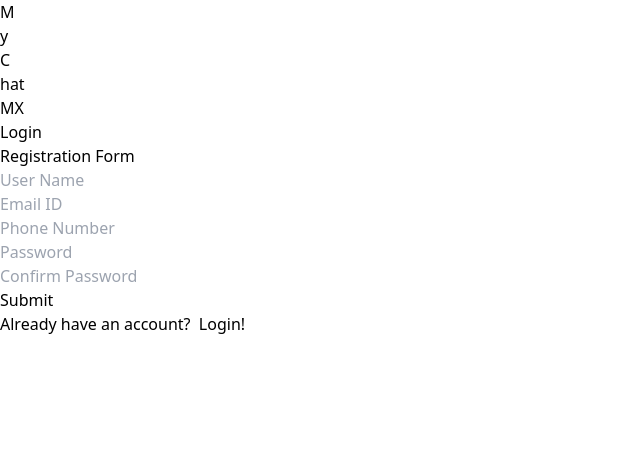
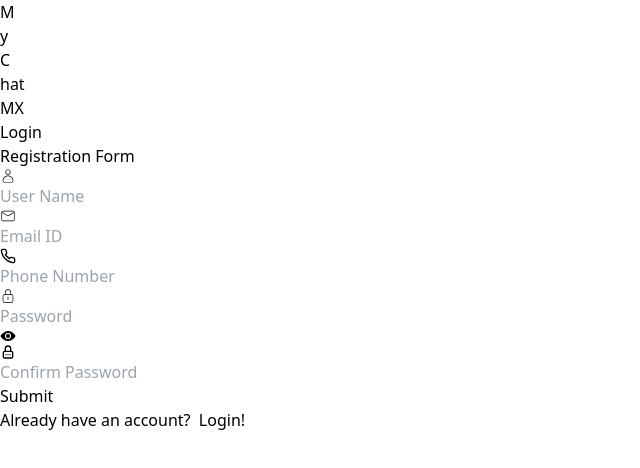
Before and after one commit to Divy-Vasani-09/MyChatUp, a React (Vite) app in the folder client/: page /registration in a window 1280 px wide. Shown: the top 468 px of the page, without its empty margins (0-640 px from the left). Built offline with nearby package versions, Linux system fonts and the light colour scheme.

Commit message:
Improve Ui of Registration from, Login Form and Rest(Forgot) Password form using icon set password field as show/unshow Password functionality

```diff
--- a/client/src/component/ForgotPassword.jsx
+++ b/client/src/component/ForgotPassword.jsx
@@ -1,5 +1,9 @@
 import React, { useState } from 'react';
 import { emailIdRegex, phoneNoRegex, passwordRegex } from './Regexes';
+import { CiMail } from "react-icons/ci";
+import { CiLock } from "react-icons/ci";
+import { IoMdEyeOff } from "react-icons/io";
+import { IoEye } from "react-icons/io5";
 import { Link, useNavigate } from 'react-router-dom';
 import axios from 'axios';
 
@@ -19,6 +23,7 @@ function ForgotPassword() {
     const [inputValuesErr, setInputValuesErr] = useState(defaultInputValuesErr)
     const showErrorInBorder = 'border-red-700';
     const unShowErrorInBorder = 'border-slate-950';
+    const [passwordVisibility, setPasswordVisibility] = useState(false);
     const [errorMessage, setErrorMessage] = useState('')
 
     const navigate = useNavigate();
@@ -31,6 +36,10 @@ function ForgotPassword() {
             ...inputValues,
             [name]: value
         })
+    }
+
+    const passwordVisibilityHandler = () => {
+        { passwordVisibility ? setPasswordVisibility(false) : setPasswordVisibility(true) }
     }
 
     const onSubmitValidation = () => {
@@ -69,7 +78,7 @@ function ForgotPassword() {
             })
     }
     return (
-        <div className='container center flex flex-col  mx-auto mt-9  w-1/2'>
+        <div className='container center flex flex-col  mx-auto mt-9  w-2/6'>
             <div className='container text-white bg-slate-900 py-9 px-0 rounded-2xl  items-center text-center shadow-slate-500 drop-shadow shadow-md '>
 
                 <div className="container">
@@ -77,42 +86,63 @@ function ForgotPassword() {
                 </div>
 
                 <div className="container EmailID-PhoneNo my-2">
+                    <div className={`flex w-4/6 bg-slate-950 my-2 mx-auto rounded-lg  drop-shadow shadow-sm hover:shadow-slate-300 border-2 border-solid ${inputValuesErr.EmailIDOrPhoneNo === true ? showErrorInBorder : unShowErrorInBorder}`}>
+                        <div className=' border-r w-1/12 items-center my-auto ml-1'>
+                            <CiMail />
+                        </div>
                         <input
                             type='text'
                             placeholder='Email ID or Phone Number'
                             name='EmailIDOrPhoneNo'
                             value={inputValues.EmailIDOrPhoneNo}
                             onChange={inputValueHandler}
-                        className={` font-normal text-base bg-slate-950  mx-0 py-1 px-2 rounded-lg w-1/2 drop-shadow shadow-sm hover:shadow-slate-300 border-2 border-solid ${inputValuesErr.EmailIDOrPhoneNo === true ? showErrorInBorder : unShowErrorInBorder}`}
+                            className={` font-normal text-base bg-slate-950 py-1 px-2 rounded-lg w-11/12 outline-none `}
                         >
                         </input>
+                    </div>
                     {inputValuesErr.EmailIDOrPhoneNo === true && <p className='text-red-600'>{inputValues.EmailIDOrPhoneNo === '' ? 'Enter Your Email ID or Phone No.' : errorMessage !== '' ? errorMessage : 'InValid Email Id'}</p>}
                 </div>
 
-                <div className="container Password my-2">
+                <div className="container Password">
+                    <div className={`flex w-4/6 bg-slate-950 my-2 mx-auto rounded-lg  drop-shadow shadow-sm hover:shadow-slate-300 border-2 border-solid ${inputValuesErr.Password === true ? showErrorInBorder : unShowErrorInBorder}`}>
+                        <div className='border-r w-1/12 items-center my-auto ml-1' >
+                            <CiLock />
+                        </div>
+                        <div className='w-10/12 '>
                             <input
-                        type='text'
+                                type={passwordVisibility ? 'text' : 'password'}
+                                maxLength={16}
                                 placeholder='Password'
                                 name='Password'
                                 value={inputValues.Password}
                                 onChange={inputValueHandler}
-                        className={` font-normal text-base bg-slate-950 mx-0 py-1 px-2 rounded-lg w-1/2 drop-shadow shadow-sm hover:shadow-slate-300 border-2 border-solid ${inputValuesErr.Password === true ? showErrorInBorder : unShowErrorInBorder}`}
+                                className={` font-normal text-base text-left bg-slate-950 py-1 px-2 rounded-lg outline-none w-full`}
                             >
                             </input>
+                        </div>
+                        <div className='cursor-pointer w-1/12 items-center my-auto mx-auto' onClick={passwordVisibilityHandler}>
+                            {passwordVisibility ? <IoMdEyeOff /> : <IoEye />}
+                        </div>
+                    </div>
                     {inputValuesErr.Password === true && <p className='text-red-600'>{errorMessage !== '' ? errorMessage : 'Enter at least one UpperCase, LowerCase, Digit and any Symbol'}</p>}
-
                 </div>
 
                 <div className="container Confirm-Password my-2">
+                    <div className={`flex w-4/6 bg-slate-950 my-2 mx-auto rounded-lg  drop-shadow shadow-sm hover:shadow-slate-300 border-2 border-solid ${inputValuesErr.ConfirmPassword === true ? showErrorInBorder : unShowErrorInBorder}`}>
+                        <div className='text-slate-300 border-r w-1/12 items-center my-auto ml-1'>
+                            <TbLockPassword />
+                        </div>
                         <input
-                        type='text'
+                            type={passwordVisibility ? 'text' : 'password'}
+                            maxLength={16}
                             placeholder='Confirm Password'
                             name='ConfirmPassword'
                             value={inputValues.ConfirmPassword}
                             onChange={inputValueHandler}
-                        className={` font-normal text-base bg-slate-950 mx-0 py-1 px-2 rounded-lg w-1/2 drop-shadow shadow-sm hover:shadow-slate-300 border-2 border-solid ${inputValuesErr.ConfirmPassword === true ? showErrorInBorder : unShowErrorInBorder}`}
+                            className={` font-normal text-base bg-slate-950 py-1 px-2 rounded-lg w-11/12 outline-none`}
                         >
                         </input>
+                    </div>
                     {inputValuesErr.ConfirmPassword === true && <p className='text-red-600'>Enter Same Password</p>}
                 </div>
 
@@ -121,7 +151,7 @@ function ForgotPassword() {
                 </div>
 
                 <div className="container text-base text-center mb-1">
-                    <Link to="/Login" className='text-base text-blue-600 hover:underline'>Go Back?</Link>
+                    <Link to="/Login" className=' text-base text-blue-600 hover:underline'>Go Back?</Link>
                 </div>
 
             </div>
--- a/client/src/component/login.jsx
+++ b/client/src/component/login.jsx
@@ -1,5 +1,9 @@
 import React, { useState } from 'react';
 import { emailIdRegex, phoneNoRegex, passwordRegex } from './Regexes';
+import { CiMail } from "react-icons/ci";
+import { CiLock } from "react-icons/ci";
+import { IoMdEyeOff } from "react-icons/io";
+import { IoEye } from "react-icons/io5";
 import { Link, useNavigate } from 'react-router-dom';
 import axios from 'axios';
 
@@ -17,6 +21,7 @@ function login() {
   const [inputValuesErr, setInputValuesErr] = useState(defaultInputValuesErr)
   const showErrorInBorder = 'border-red-700';
   const unShowErrorInBorder = 'border-slate-950';
+  const [passwordVisibility, setPasswordVisibility] = useState(false);
   const [errorMessage, setErrorMessage] = useState('');
 
   const navigate = useNavigate();
@@ -28,6 +33,10 @@ function login() {
       ...inputValues,
       [name]: value
     })
+  }
+
+  const passwordVisibilityHandler = () => {
+    { passwordVisibility ? setPasswordVisibility(false) : setPasswordVisibility(true) }
   }
 
   const onSubmitValidation = () => {
@@ -42,7 +51,6 @@ function login() {
         if (result.data.success) {
           const userData = JSON.stringify(result.data.user)
           sessionStorage.setItem("userLoggedData", userData)
-          // sessionStorage.setItem("isUserLogged", false);
           navigate("/DashBoard/contact")
         }
       })
@@ -50,9 +58,8 @@ function login() {
         console.log(err);
         const errMessage = err.response.data.message
         setErrorMessage(errMessage)
-        if(errMessage === "No record existed"){
+        if (errMessage === "No record existed") {
           setInputValuesErr((prev) => ({ ...prev, EmailIDOrPhoneNo: true }))
-          console.log("hi")
           return
         }
         if (errMessage === "Password is incorrect!") {
@@ -70,29 +77,45 @@ function login() {
         </div>
 
         <div className="container">
+          <div className={`flex w-4/6 bg-slate-950 my-2 mx-auto rounded-lg  drop-shadow shadow-sm hover:shadow-slate-300 border-2 border-solid ${inputValuesErr.EmailIDOrPhoneNo === true ? showErrorInBorder : unShowErrorInBorder}`}>
+            <div className=' border-r w-1/12 items-center my-auto ml-1'>
+              <CiMail />
+            </div>
             <input
               type='text'
               placeholder='Email ID or Phone Number'
               name='EmailIDOrPhoneNo'
               value={inputValues.EmailIDOrPhoneNo}
               onChange={inputValueHandler}
-            className={` font-normal text-base bg-slate-950 my-2 mx-0 py-1 px-2 rounded-lg w-4/6 drop-shadow shadow-sm hover:shadow-slate-300 border-2 border-solid ${inputValuesErr.EmailIDOrPhoneNo=== true ? showErrorInBorder : unShowErrorInBorder}`}
+              className={` font-normal text-base bg-slate-950 py-1 px-2 rounded-lg w-11/12 outline-none`}
             >
             </input>
-          {inputValuesErr.EmailIDOrPhoneNo=== true && <p className='text-red-600'>{inputValues.EmailIDOrPhoneNo=== '' ? 'Enter Your Email ID' : errorMessage !== '' ? errorMessage : 'Your Email ID is InValid'}</p>}
+          </div>
+          {inputValuesErr.EmailIDOrPhoneNo === true && <p className='text-red-600'>{inputValues.EmailIDOrPhoneNo === '' ? 'Enter Your Email ID' : errorMessage !== '' ? errorMessage : 'Your Email ID is InValid'}</p>}
         </div>
 
-        <div className="container">
+        <div className="container ">
+          <div className={`flex w-4/6 bg-slate-950 my-2 mx-auto rounded-lg  drop-shadow shadow-sm hover:shadow-slate-300 border-2 border-solid ${inputValuesErr.Password === true ? showErrorInBorder : unShowErrorInBorder}`}>
+            <div className='border-r w-1/12 items-center my-auto ml-1' >
+              <CiLock />
+            </div>
+            <div className='w-10/12 '>
               <input
-            type='text'
+                type={passwordVisibility ? 'text' : 'password'}
+                maxLength={16}
                 placeholder='Password'
                 name='Password'
                 value={inputValues.Password}
                 onChange={inputValueHandler}
-            className={` font-normal text-base bg-slate-950 my-2 mx-0 py-1 px-2 rounded-lg w-4/6 drop-shadow shadow-sm hover:shadow-slate-300 border-2 border-solid ${inputValuesErr.Password === true ? showErrorInBorder : unShowErrorInBorder}`}
+                className={` font-normal text-base text-left bg-slate-950 py-1 px-2 rounded-lg outline-none w-full`}
               >
               </input>
-          {inputValuesErr.Password === true && <p className='text-red-600'>{inputValues.Password === '' ? 'Enter a Password': errorMessage}</p>}
+            </div>
+            <div className='cursor-pointer w-1/12 items-center my-auto mx-auto' onClick={passwordVisibilityHandler}>
+              {passwordVisibility ? <IoMdEyeOff /> : <IoEye />}
+            </div>
+          </div>
+          {inputValuesErr.Password === true && <p className='text-red-600'>{inputValues.Password === '' ? 'Enter a Password' : errorMessage}</p>}
         </div>
 
         <div className='text-center items-center m-3 mb-2'>
--- a/client/src/component/registration.jsx
+++ b/client/src/component/registration.jsx
@@ -1,5 +1,12 @@
 import React, { useState } from 'react';
 import { userNameRegex, emailIdRegex, phoneNoRegex, passwordRegex } from './Regexes';
+import { CiUser } from "react-icons/ci";
+import { CiMail } from "react-icons/ci";
+import { FiPhone } from "react-icons/fi";
+import { CiLock } from "react-icons/ci";
+import { IoMdEyeOff } from "react-icons/io";
+import { IoEye } from "react-icons/io5";
+import { TbLockPassword } from "react-icons/tb";
 import { Link, useNavigate } from 'react-router-dom';
 import axios from 'axios';
 
@@ -24,6 +31,7 @@ function registration() {
     const [inputValuesErr, setInputValuesErr] = useState(defaultInputValuesErr)
     const showErrorInBorder = 'border-red-700';
     const unShowErrorInBorder = 'border-slate-950';
+    const [passwordVisibility, setPasswordVisibility] = useState(false);
 
     const navigate = useNavigate();
 
@@ -34,6 +42,10 @@ function registration() {
             ...inputValues,
             [name]: value
         })
+    }
+
+    const passwordVisibilityHandler = () => {
+        { passwordVisibility ? setPasswordVisibility(false) : setPasswordVisibility(true) }
     }
 
     const onSubmitValidation = () => {
@@ -79,68 +91,100 @@ function registration() {
                 </div>
 
                 <div className="container">
+                    <div className={`flex w-4/6 bg-slate-950 my-2 mx-auto rounded-lg  drop-shadow shadow-sm hover:shadow-slate-300 border-2 border-solid ${inputValuesErr.UserName === true ? showErrorInBorder : unShowErrorInBorder}`}>
+                        <div className=' border-r w-1/12 items-center my-auto ml-1'>
+                            <CiUser />
+                        </div>
                         <input
                             type='text'
+                            maxLength={10}
                             placeholder='User Name'
                             name='UserName'
                             value={inputValues.UserName}
                             onChange={inputValueHandler}
-                        className={` font-normal text-base bg-slate-950 my-2 mx-0 py-1 px-2 rounded-lg w-4/6 drop-shadow shadow-sm hover:shadow-slate-300 border-2 border-solid ${inputValuesErr.UserName === true ? showErrorInBorder : unShowErrorInBorder}`}
+                            className={` font-normal text-base bg-slate-950 py-1 px-2 rounded-lg w-11/12 outline-none`}
                         >
                         </input>
+                    </div>
                     {inputValuesErr.UserName === true && <p className='text-red-600'>{inputValues.UserName === '' ? 'Enter Your User Name' : 'Your UserName is inValid'}</p>}
                 </div>
 
                 <div className="container">
+                    <div className={`flex w-4/6 bg-slate-950 my-2 mx-auto rounded-lg  drop-shadow shadow-sm hover:shadow-slate-300 border-2 border-solid ${inputValuesErr.EmailID === true ? showErrorInBorder : unShowErrorInBorder}`}>
+                        <div className=' border-r w-1/12 items-center my-auto ml-1'>
+                            <CiMail />
+                        </div>
                         <input
                             type='email'
                             placeholder='Email ID'
                             name='EmailID'
                             value={inputValues.EmailID}
                             onChange={inputValueHandler}
-                        className={` font-normal text-base bg-slate-950 my-2 mx-0 py-1 px-2 rounded-lg w-4/6 drop-shadow shadow-sm hover:shadow-slate-300 border-2 border-solid ${inputValuesErr.EmailID === true ? showErrorInBorder : unShowErrorInBorder}`}
+                            className='font-normal text-base bg-slate-950 py-1 px-2 rounded-lg w-11/12 outline-none'
                         >
                         </input>
+                    </div>
                     {inputValuesErr.EmailID === true && <p className='text-red-600'>{inputValues.EmailID === '' ? 'Enter Your Email ID' : 'Your Email ID is InValid'}</p>}
                 </div>
 
                 <div className="container">
+                    <div className={`flex w-4/6 bg-slate-950 my-2 mx-auto rounded-lg  drop-shadow shadow-sm hover:shadow-slate-300 border-2 border-solid ${inputValuesErr.PhoneNo === true ? showErrorInBorder : unShowErrorInBorder}`}>
+                        <div className='text-slate-300 border-r w-1/12 items-center my-auto ml-1'>
+                            <FiPhone />
+                        </div>
                         <input
                             type='text'
+                            maxLength={10}
                             placeholder='Phone Number'
-                        maxLength={10}
                             name='PhoneNo'
                             value={inputValues.PhoneNo}
                             onChange={inputValueHandler}
-                        className={` font-normal text-base bg-slate-950 my-2 mx-0 py-1 px-2 rounded-lg w-4/6 drop-shadow shadow-sm hover:shadow-slate-300 border-2 border-solid ${inputValuesErr.PhoneNo === true ? showErrorInBorder : unShowErrorInBorder}`}
+                            className={` font-normal text-base bg-slate-950 py-1 px-2 rounded-lg w-11/12 outline-none`}
                         >
                         </input>
+                    </div>
                     {inputValuesErr.PhoneNo === true && <p className='text-red-600'>{inputValues.PhoneNo === '' ? 'Enter Your Phone Number' : 'Your Phone Number is InVaild'}</p>}
                 </div>
 
                 <div className="container">
+                    <div className={`flex w-4/6 bg-slate-950 my-2 mx-auto rounded-lg  drop-shadow shadow-sm hover:shadow-slate-300 border-2 border-solid ${inputValuesErr.Password === true ? showErrorInBorder : unShowErrorInBorder}`}>
+                        <div className='border-r w-1/12 items-center my-auto ml-1' onClick={passwordVisibilityHandler}>
+                            <CiLock />
+                        </div>
+                        <div className='w-10/12 '>
                             <input
-                        type='text'
+                                type={passwordVisibility ? 'text' : 'password'}
                                 placeholder='Password'
                                 name='Password'
                                 value={inputValues.Password}
                                 onChange={inputValueHandler}
-                        className={` font-normal text-base bg-slate-950 my-2 mx-0 py-1 px-2 rounded-lg w-4/6 drop-shadow shadow-sm hover:shadow-slate-300 border-2 border-solid ${inputValuesErr.Password === true ? showErrorInBorder : unShowErrorInBorder}`}
+                                className={` font-normal text-base text-left bg-slate-950  py-1 px-2 rounded-lg outline-none w-full`}
                             >
                             </input>
+                        </div>
+                        <div className='cursor-pointer w-1/12 items-center my-auto mx-auto' onClick={passwordVisibilityHandler}>
+                            {passwordVisibility ? <IoMdEyeOff /> : <IoEye />}
+                        </div>
+                    </div>
                     {inputValuesErr.Password === true && <p className='text-red-600'>Enter at least one UpperCase, LowerCase, Digit and any Symbol</p>}
                 </div>
 
                 <div className="container">
+                    <div className={`flex w-4/6 bg-slate-950 my-2 mx-auto rounded-lg  drop-shadow shadow-sm hover:shadow-slate-300 border-2 border-solid ${inputValuesErr.ConfirmPassword === true ? showErrorInBorder : unShowErrorInBorder}`}>
+                        <div className='text-slate-300 border-r w-1/12 items-center my-auto ml-1'>
+                            <TbLockPassword />
+                        </div>
                         <input
-                        type='text'
+                            type={passwordVisibility ? 'text' : 'password'}
+                            maxLength={16}
                             placeholder='Confirm Password'
                             name='ConfirmPassword'
                             value={inputValues.ConfirmPassword}
                             onChange={inputValueHandler}
-                        className={` font-normal text-base bg-slate-950 my-2 mx-0 py-1 px-2 rounded-lg w-4/6 drop-shadow shadow-sm hover:shadow-slate-300 border-2 border-solid ${inputValuesErr.ConfirmPassword === true ? showErrorInBorder : unShowErrorInBorder}`}
+                            className={` font-normal text-base bg-slate-950 py-1 px-2 rounded-lg w-11/12 outline-none`}
                         >
                         </input>
+                    </div>
                     {inputValuesErr.ConfirmPassword === true && <p className='text-red-600'>Enter Same Password</p>}
                 </div>
 
```
Lines whose indentation alone changed are shown as unchanged.
